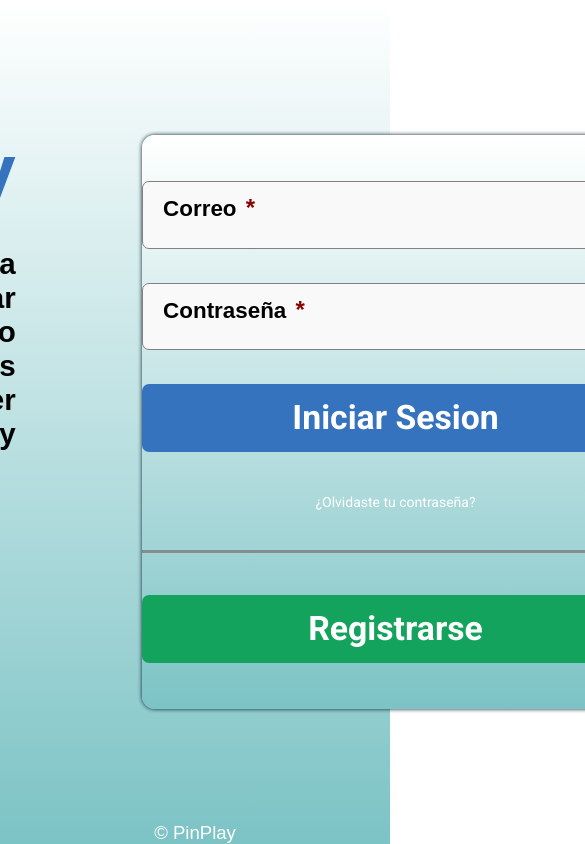
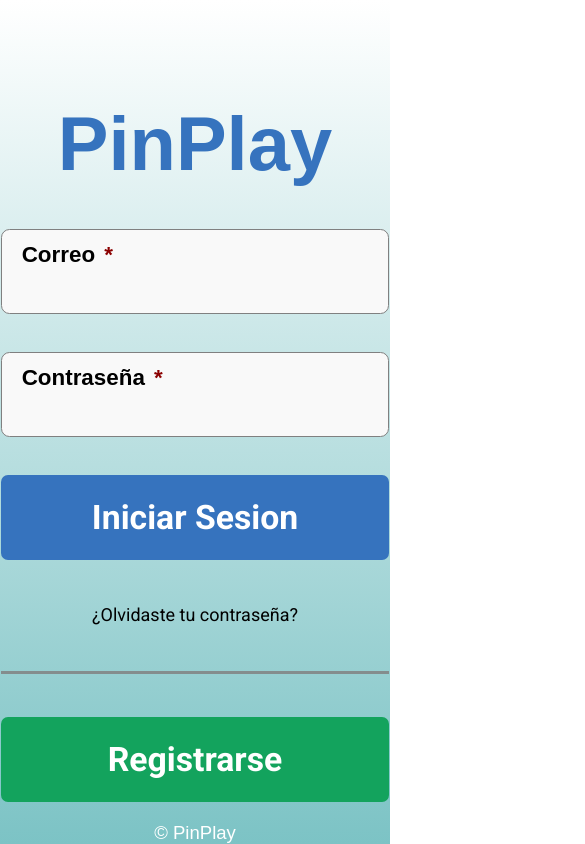
Before and after one commit to LuisBola12/Pin-Play, a React (Create React App) app in the folder frontend/: page / in a window 390 px wide. Shown: the top 844 px of the page, 585 px wide, since content can reach past the window. Built offline with nearby package versions, Linux system fonts and the light colour scheme.

Commit message:
Implementacion de un input de tipo file y estilos al input

```diff
--- a/frontend/src/App.js
+++ b/frontend/src/App.js
@@ -23,7 +23,6 @@ function App() {
         <Route path='/' element={<Login />} />
         <Route path='no-autorizado' element={<Unauthoraized />} />
         <Route path='registrarse' element={<Register />} />
-        <Route path='home' element={<Home />} />
         <Route path='jugadores' element={<Jugadores />} />
         <Route path='torneos' element={<Tournaments />} />
         <Route path='clasificacion' element={<Clasificacion />} />
--- a/frontend/src/Components/Button/Button.css
+++ b/frontend/src/Components/Button/Button.css
@@ -35,7 +35,7 @@
     cursor: pointer;
 }
 .btn--t:hover{
-    text-decoration: underline white;
+    text-decoration: underline;
 }
 .btn--register--navbar{
     background: var(--lightblue);
@@ -87,6 +87,11 @@
     color: var(--white);
     border: none;
 }
+.btn--transparent{
+    background: none;
+    color: var(--dark);
+    border: none;
+}
 
 .btn--logIn--logIn{
     color: var(--white);
@@ -121,8 +126,18 @@
     font-weight: 600;
 }
 .extra--large--btn{
-    width: 60vh;
-    height: 8vh;
+    width: 92%;
+    height: 58px;
     font-size: 4vh;
+    /* font-size: 200%; */
     font-weight: 600;
 }
+
+@media screen and (max-width: 820px) {
+    .extra--large--btn{
+        width: 92%;
+        height: 85px;
+        font-size: 4vh;
+        font-weight: 600;
+    }
+}
--- a/frontend/src/Components/Button/Button.js
+++ b/frontend/src/Components/Button/Button.js
@@ -14,7 +14,8 @@ const STYLES = [
   "btn--register--navbar",
   "btn--logIn--logIn",
   "btn--register",
-  "btn--cancel"
+  "btn--cancel",
+  "btn--transparent"
 ];
 
 const SIZES = ["medium--btn", "small--btn", "large--btn", "extra--large--btn"];
--- a/frontend/src/Components/CreateUser/CreateUserStyle.scss
+++ b/frontend/src/Components/CreateUser/CreateUserStyle.scss
@@ -39,7 +39,7 @@
 }
 
 .register-full-form {
-    gap: 3vh;
+    gap: 5vh;
     margin-left: auto;
     margin-right: auto;
     display: flex;
@@ -47,7 +47,8 @@
     align-items: center;
     margin-top: 8vh;
     background-image: linear-gradient(#FFF, #7cc3c5);
-    width: 70vh;
+    // width: 70vh;
+    width: 90vh;
     padding: 3.5vh;
     justify-content: center;
     border-radius:1.5vh;
@@ -57,20 +58,20 @@
 .register-form {
     justify-content: center;
     display: flex;
-    gap: 1.2vh;
+    gap: 2vh;
 }
 
 .register-form-email{
   justify-content: center;
   display: flex;
   flex-direction: column;
-  gap: 3vh;
+  gap: 5vh;
 }
 
 .register-row-email {
   position: relative;
-  width: 65vh;
-  height: 2.6rem;
+  width: 82vh;
+  height: 6vh;
 
   &__input {
     position: absolute;
@@ -144,9 +145,8 @@
 
 .register-row {
     position: relative;
-    width: 32vh;
+    width: 40vh;
     height: 6vh;
-
     &__input {
       position: absolute;
       top: 0;
@@ -216,6 +216,40 @@
   }
 }
 
+.register-input-file{
+  display: none;
+  width: 40vh;
+  height: 6vh;
+}
+.register-label-file{
+  // margin-left: 3vh;
+  color: black;
+  font-weight: bold;
+  cursor: pointer;
+  border-radius: 5px;
+  padding-right: 21.3vh;
+  padding-left: 2vh;
+  padding-top: 1.5vh;
+  padding-bottom: 1.2vh;
+}
+.register-row-file{
+  width: 40vh;
+  height: 6vh;
+  border: 1px solid gray;
+  border-radius: 5px;
+  background: #f9f9f9;
+  line-height: 6vh;
+}
+.register-name-file{
+  width: 40vh;
+  height: 6vh;
+  // border: 1px solid gray;
+  // font-size: 10px;
+}
+.register-image{
+  width: 6vh;
+  height: 6vh;
+}
 .register-error{
     color: #D8000C;
     text-align: center;
--- a/frontend/src/Components/Login/Login.js
+++ b/frontend/src/Components/Login/Login.js
@@ -28,9 +28,10 @@ export const LoginComp = () => {
   }
 
   return userIsLoggedIn ? (
-    <Navigate to='/home' />
+    <Navigate to='/torneos' />
   ) : (
     <div className='logIn-page'>
+      <div className='logIn-AppName-Media'>PinPlay</div>
       <div className='logIn-logo-box'>
         <div className='logIn-logo-AppName'>
           {/* <div className='logIn-logo'></div> */}
@@ -80,9 +81,8 @@ export const LoginComp = () => {
             }
           </div>
           <div className='logIn-forgetpassword-box'>
-            <Button buttonType="btn--t" onClick={handleForgotPassword} buttonStyle="btn--transparent--solid" buttonSize='small--btn'>¿Olvidaste tu contraseña?</Button>
+            <Button buttonType="btn--t" onClick={handleForgotPassword} buttonStyle="btn--transparent" buttonSize='medium--btn'>¿Olvidaste tu contraseña?</Button>
           </div>
-          {/* <hr className='linea-horizontal'></hr> */}
           <Button onClick={handleRegister} buttonStyle="btn--register" buttonSize='extra--large--btn'>
             Registrarse
           </Button>
--- a/frontend/src/Components/Login/LoginStyle.scss
+++ b/frontend/src/Components/Login/LoginStyle.scss
@@ -1,13 +1,27 @@
 .logIn-page{
   display: flex;
-  height: 100vh;
-  gap: 15vh;
+  min-height: 100vh;
+  gap: 10%;
   justify-content: center;
   background-image: linear-gradient(#FFF, #7cc3c5);
+  // @media screen and (max-width: 376px) {
+  //   flex-direction: column;
+  //   align-items: center;
+  //  }
+   @media screen and (max-width: 820px) {
+    flex-direction: column;
+    align-items: center;
+   }
+  //  @media screen and (max-width: 2100px) {
+  //   gap: 5%;
+  //  }
 }
 
 .logIn-btn-box{
     text-align: center;
+    width: 100%;
+    // height: 20vh;
+    // border: solid black;
 }
 
 .logIn-box{
@@ -15,15 +29,32 @@
     flex-direction: column;
     justify-content: center;
     align-items: center;
-    gap: 4vh;
+    gap: 38px;
     width: 65vh;
-    height: 68vh;
+    width: 30.9%;
+    height: 74vh;
     border-radius:1.5vh;
+    border-radius:1.5%;
     box-shadow: 0px 0px 4px 0px #051d2c;
     margin-top: auto;
     margin-bottom: auto;
-    background-image: linear-gradient(#FFF, #7cc3c5);
-}
+    background-image: linear-gradient(#7cc3c5, #FFF);
+
+    // @media screen and (max-width: 376px) {
+    //   width: 80%;
+    //   background-image: none;
+    //   box-shadow: none;
+    //  }
+     @media screen and (max-width: 820px) {
+      width: 50vh;
+      // height: 700px;
+      background-image: none;
+      box-shadow: none;
+     }
+    //  @media screen and (max-width: 2100px) {
+    //   // width: 40%;
+    //  }
+  }
 
 .logIn-footerCopyRights{
     position: absolute;
@@ -39,43 +70,39 @@
     font-family: Roboto;
 }
 
-.logIn-logo {
-    background-color: transparent;
-    background-image: url(../../icons/logo.png);
-    background-repeat: no-repeat;
-    background-size: contain;
-    width: 20vh;
-    height: 20vh;
-}
-
 .logIn-logo-box{
     margin-top: 15vh;
-    width: 95vh;
-    height: 75vh;
-}
-
-.linea-horizontal{
-    background: rgba(128, 128, 128, 0.837);
-    // width: 60vh;
-    border: 1px solid rgba(128, 128, 128, 0.837);
+    width: 45%;
+    // border: solid black;
+    // @media screen and (max-width: 376px) {
+    //   display: none;
+    //  }
+     @media screen and (max-width: 820px) {
+      display: none;
+     }
+    //  @media screen and (max-width: 2100px) {
+    //   width: 35%;
+    //  }
 }
 
 .logIn-forgetpassword-box{
-  width: 100%;
-  height: 8vh;
-  line-height: 4vh;
+  width: 92%;
+  margin-left: auto;
+  margin-right: auto;
+  height: 9.5vh;
+  // line-height: 1vh;
   border-bottom: solid rgba(128, 128, 128, 0.837);
 }
 
-.logIn-forgetpassword{
-  border: none;
-  background: none;
-  font-size: 2.5vh;
-}
+// .logIn-forgetpassword{
+//   border: none;
+//   background: none;
+//   font-size: 2.5vh;
+// }
 
-.logIn-forgetpassword:hover {
-  border-bottom: 1px solid black;
-}
+// .logIn-forgetpassword:hover {
+//   border-bottom: 1px solid black;
+// }
 
 .logIn-AppName{
     color: #3673be;
@@ -83,6 +110,23 @@
     margin-top: auto;
     margin-bottom: auto;
     font-weight: 600;
+}
+.logIn-AppName-Media{
+  display: none;
+  // @media screen and (max-width: 376px) {
+  //     display: inline;
+  //     color: #3673be;
+  //     font-size: 9vh;
+  //     font-weight: 600;
+  //     margin-top: 35px;
+  //  }
+   @media screen and (max-width: 820px) {
+    display: inline;
+    color: #3673be;
+    font-size: 9vh;
+    font-weight: 600;
+    margin-top: 100px;
+ }
 }
 
 .logIn-text{
@@ -97,11 +141,10 @@
     display: flex;
 }
 
-
 .login-animated-input-email {
     position: relative;
-    width: 60vh;
-    height: 8vh;
+    width: 92%;
+    height: 12%;
 
     &__input {
         position: absolute;
@@ -109,13 +152,13 @@
         left: 0;
         width: 100%;
         height: 100%;
-        border: 1px solid gray;
-        border-radius: 7px;
+        border: 0.2vh solid gray;
+        border-radius: 1vh;
         font-family: inherit;
-        font-size: 1.4rem;
+        font-size: inherit;
         color: black;
         outline: none;
-        padding: 1.25rem;
+        padding: 1vh;
         background: #f9f9f9;
 
       &:hover {
@@ -150,25 +193,27 @@
         transition: top 200ms ease-in, left 200ms ease-in, font-size 200ms ease-in;
         background-color: none;
     }
-
       .req {
         color: darkred;
-        font-size: 1.5rem;
+        font-size: 1.4rem;
         margin: 3px;
       }
 
+    @media screen and (max-width: 820px) {
+      width: 92%;
+      height: 85px;
+    }
   }
 
 .login-animated-input-email__input:focus~.login-animated-input-email__label,
 .login-animated-input-email__input:not(:placeholder-shown).login-animated-input-email__input:not(:focus)~.login-animated-input-email__label {
-  top: -1.2rem;
-  font-size: 1.1rem;
-  left: 0.8rem;
+  top: -1.1rem;
+  font-size: 1rem;
+  left: 2%;
   color: black;
-
   .req {
     opacity: 0;
-    font-size: 0px;
-    margin: 0px;
+    font-size: 0;
+    margin: 0;
   }
 }
--- a/frontend/src/Components/Navbar/Navbar.css
+++ b/frontend/src/Components/Navbar/Navbar.css
@@ -1,17 +1,14 @@
 .navBar-logo {
   width: 200px;
   height: 100%;
-  /* margin-top: 50px; */
   line-height: 50px;
   background-color: transparent;
   background-image: url(../../icons/logo.png);
   background-repeat: no-repeat;
   background-size: contain;
-  /* border: solid black; */
 }
 
 .register-logIn-btns{
-  /* border: solid black; */
   width: 100%;
 }
 
@@ -19,4 +16,5 @@
   display: flex;
   gap: 10px;
   justify-content: right;
+
 }
--- a/frontend/src/Components/Navbar/NavbarElements.js
+++ b/frontend/src/Components/Navbar/NavbarElements.js
@@ -16,7 +16,6 @@ export const Nav = styled.nav`
 export const NavLink = styled(Link)`
   color: white;
   width: 300px;
-  // border: solid red;
   font-size: 18px;
   display: flex;
   align-items: center;
@@ -26,15 +25,16 @@ export const NavLink = styled(Link)`
   height: 100%;
   cursor: pointer;
   &.active {
-    text-decoration: underline white;
+    // text-decoration: underline white;
+    color: #3673be;
     font-size: 20px;
     font-weight: bold;
     border-top-left-radius: 14px;
     border-top-right-radius: 14px;
     height: 80%;
     margin-top: 0.9%;
-    background-color: #356bac;
-    // padding-bottom: 12px;
+    background-color: #5694e0;
+    background-color: white;
   }
   &:hover {
     font-size: 20px;
@@ -47,7 +47,6 @@ export const NavMenu = styled.div`
   align-items: center;
   margin-left: auto;
   margin-right: auto;
-  // border: solid yellow;
   width: 90%;
   @media screen and (max-width: 768px) {
     flex-direction:column;
```
Also changed, not shown: frontend/src/Components/CreateUser/CreateUser.js (+27 -11 lines), frontend/src/Components/CreateUser/logo.png (added).
